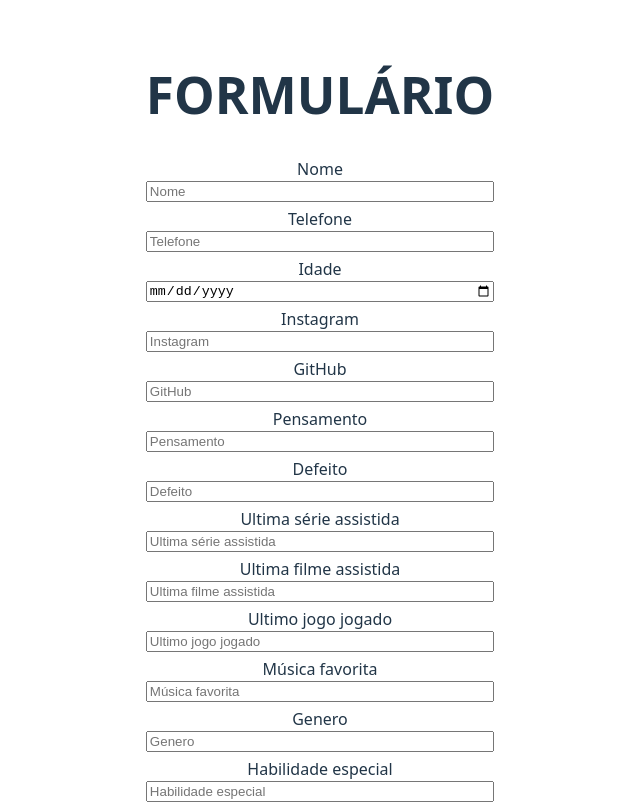
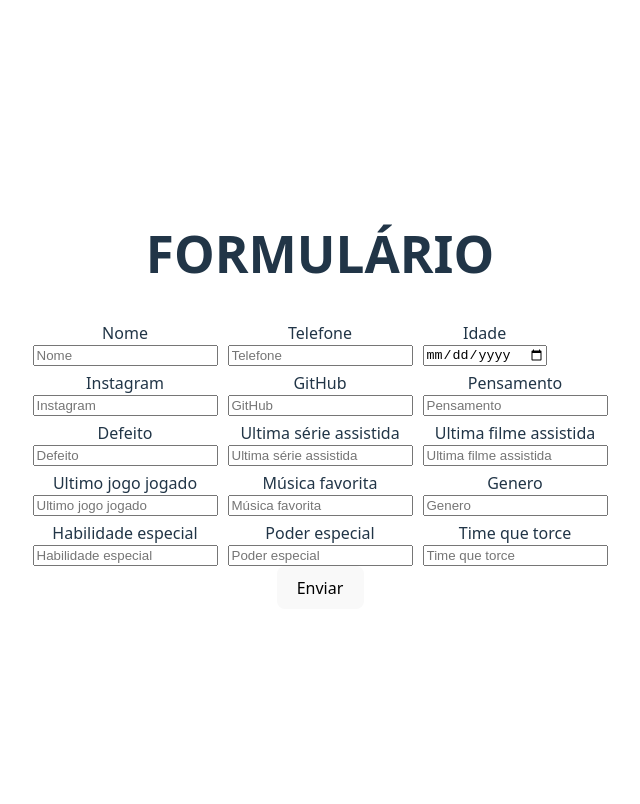
Before and after one commit to isaachuss/4_Bimestre, a React (Vite) app: page / in a window 1280 px wide. Shown: the top 804 px of the page, without its empty margins (320-960 px from the left). Built offline with nearby package versions, Linux system fonts and the light colour scheme.

Commit message:
third commit

```diff
--- a/src/App.css
+++ b/src/App.css
@@ -10,3 +10,9 @@
   display: flex;
   flex-direction: column;
 }
+
+.div_3{
+  display: flex;
+  flex-direction: row;
+  gap: 10px;
+}
--- a/src/App.jsx
+++ b/src/App.jsx
@@ -12,12 +12,13 @@ function App() {
         <h1>FORMULÁRIO</h1>
       </div>
 
-      <div className='div_2'>
+      <div className='div_3'>
+
         <div className='div_label' >
           <label htmlFor="">Nome</label>
           <input type="text" placeholder='Nome' />
         </div>
-      </div>
+
 
       <div className='div_label'>
         <label htmlFor="">Telefone</label>
@@ -29,6 +30,9 @@ function App() {
         <input type="date" placeholder='Idade' />
       </div>
 
+</div>
+
+<div className='div_3'>
       <div className='div_label'>
         <label htmlFor="">Instagram</label>
         <input type="text" placeholder='Instagram' />
@@ -43,7 +47,9 @@ function App() {
         <label htmlFor="">Pensamento</label>
         <input type="text" placeholder='Pensamento' />
       </div>
+</div>
 
+<div className='div_3'>
       <div className='div_label'>
         <label htmlFor="">Defeito</label>
         <input type="text" placeholder='Defeito' />
@@ -58,7 +64,9 @@ function App() {
         <label htmlFor="">Ultima filme assistida</label>
         <input type="text" placeholder='Ultima filme assistida' />
       </div>
+</div>
 
+<div className='div_3'>
       <div className='div_label'>
         <label htmlFor="">Ultimo jogo jogado</label>
         <input type="text" placeholder='Ultimo jogo jogado' />
@@ -73,7 +81,9 @@ function App() {
         <label htmlFor="">Genero</label>
         <input type="text" placeholder='Genero' />
       </div>
+</div>
 
+<div className='div_3'>
       <div className='div_label'>
         <label htmlFor="">Habilidade especial</label>
         <input type="text" placeholder='Habilidade especial' />
@@ -88,7 +98,7 @@ function App() {
         <label htmlFor="">Time que torce</label>
         <input type="text" placeholder='Time que torce' />
       </div>
-
+</div>
       <div >
         <button>Enviar</button>
       </div>
```
